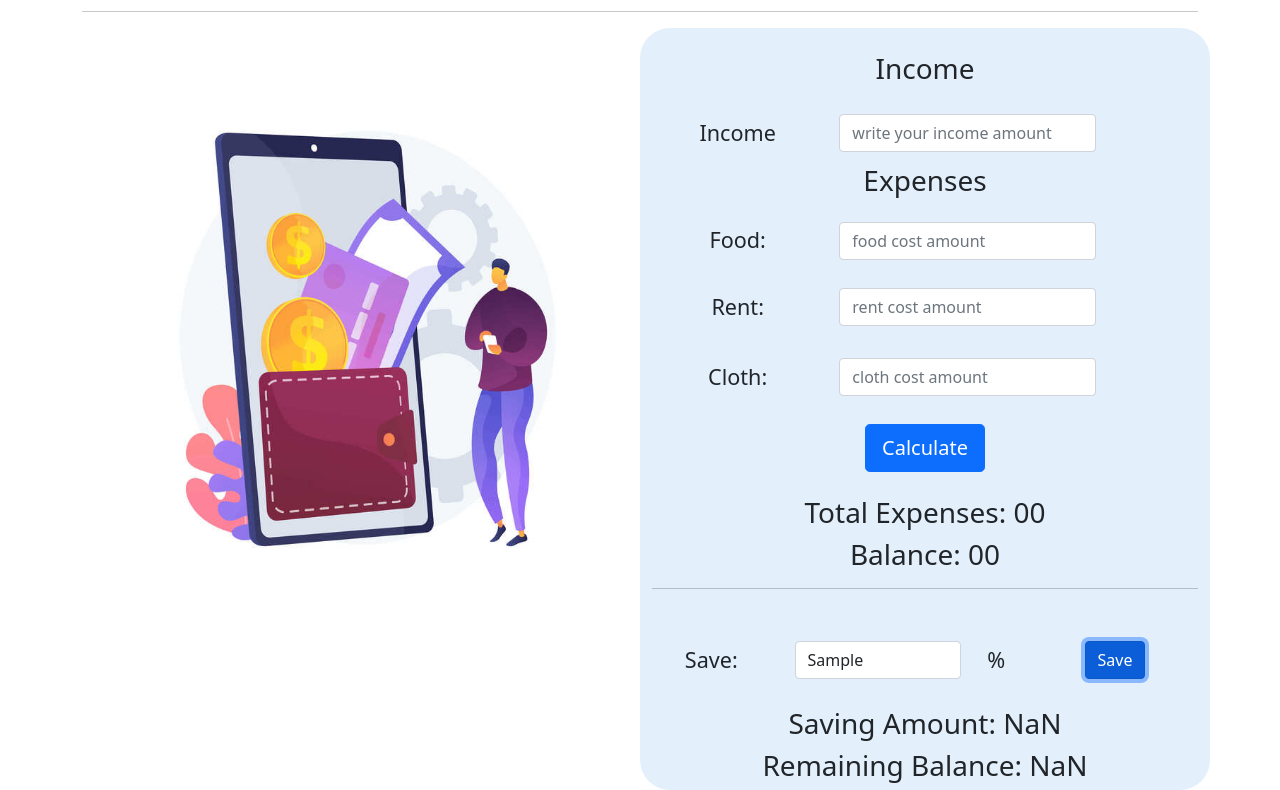
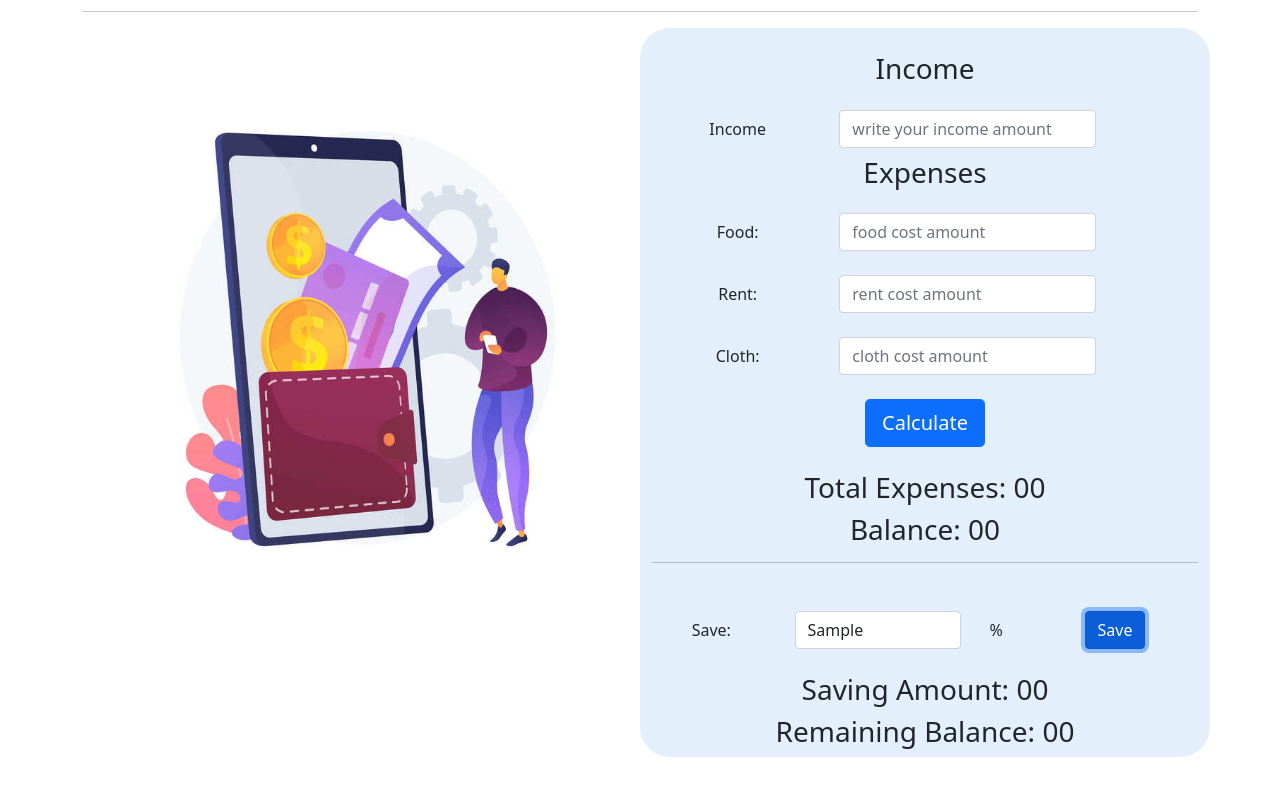
Before and after one commit to proalamin-247/money-master, a plain HTML site: page index.html in a window 1280 px wide. Both pictures are taken after typing "Sample" into the empty fields and a click on the button "Save". Shown: the part 77-867 px from the top of the page. After the commit the page ends 834 px from the top, so only its background shows below. Drawn offline with nearby package versions, Linux system fonts and the light colour scheme.

Commit message:
code formating & comment & more error handale

```diff
--- a/index.html
+++ b/index.html
@@ -44,7 +44,7 @@
                 </div>
                 <div class="row g-3 align-items-center my-2">
                     <div class="col-auto col-lg-4">
-                      <label class="">Food:</label>
+                      <label class="item-style">Food:</label>
                     </div>
                     <div class="col-auto">
                       <input id="food-cost" type="text" class="form-control" placeholder="food cost amount">
@@ -86,18 +86,17 @@
                     <input id="saving-rate" type="text" class="form-control" placeholder="your saving rate (100%)">
                   </div>
                   <div class="col-1">
-                    <p class="ok">%</p>
+                    <p class="saving-icon">%</p>
                   </div>
                   <div class="col-4">
                     <button id="saving-btn" type="button" class="btn btn-primary">Save</button>
                   </div>
                   <div class="mt-4 text-center">
-                    <h3>Saving Amount: <span id="saving-amount">0</span></h3>
+                    <h3>Saving Amount: <span id="saving-amount">00</span></h3>
                     <h3>Remaining Balance: <span id="remaining-balance">00</span></h3>
                   </div>
               </div>
             <!-- saveing area END -->
-
             </div>
             <!-- calculation area END -->
           </div>
--- a/js/app.js
+++ b/js/app.js
@@ -1,11 +1,8 @@
 // get input value function
-function inputAmount(incomeValue){
+function inputAmount(incomeValue) {
     const getAmountInput = document.getElementById(incomeValue);
     const newAmountInput = getAmountInput.value;
     const amaountInput = parseFloat(newAmountInput);
-
-    // clear
-    // getAmountInput.value = ''; ইনপুট এর ভ্যালু গুলা ক্লিয়ার করবো নাকি করবো না ??
     return amaountInput;
 }
 
@@ -19,7 +16,7 @@ function inputAmount(incomeValue){
  */
 
 // total expemses amount
-function totalExpensesAmount(){
+function totalExpensesAmount() {
     const foodCost = inputAmount('food-cost');
     const rentCost = inputAmount('rent-cost');
     const clothCost = inputAmount('cloth-cost');
@@ -31,51 +28,22 @@ const defaultBalanceFiled = document.getElementById('total-expenses');
 const defaultBalanceText = defaultBalanceFiled.innerText;
 const totaldefaultBalance = parseFloat(defaultBalanceText);
 
-document.getElementById('calculate-btn').addEventListener('click', function(){
+document.getElementById('calculate-btn').addEventListener('click', function () {
 
     const myIncomeAmount = inputAmount('income-input');
-    // console.log(myIncomeAmount);
-
-    const foodCost = inputAmount('food-cost');
-    const foodCostTotal = foodCost;
-    // console.log(foodCost);
-
-    const rentCost = inputAmount('rent-cost');
-    const rentCostTotal = rentCost;
-    // console.log(rentCost);
-
-    const clothCost = inputAmount('cloth-cost');
-    const clothCostTotal = clothCost;
-    // console.log(clothCost);
-
-    // let totalExpenses = defaultBalance('total-expenses');
-    // let totalExpensesAmount = foodCostTotal + rentCostTotal + clothCostTotal;
-    // console.log(totalExpensesAmount);
-    // totalExpenses.innerText = totalExpensesAmount;
-
-    // const mainBalance = defaultBalance('main-balance');
-    // myIncomeAmount.value = mainBalance.innerText;
-
-    // const defaultBalanceFiled = document.getElementById('total-expenses');
-    // const defaultBalanceText = defaultBalanceFiled.innerText;
-    // const totaldefaultBalance = parseFloat(defaultBalanceText);
 
     const balanceAmountField = document.getElementById('main-balance');
     const balanceAmountText = balanceAmountField.innerText;
     const balanceAmountRemain = parseFloat(balanceAmountText);
 
-    // const totalExpenses = totaldefaultBalance + foodCost + rentCost + clothCost;
     const totalExpenses = totalExpensesAmount();
-    // defaultBalanceFiled.innerText = totalExpenses;
+    const newBalanceRemain = myIncomeAmount - totalExpenses;
 
-    const newBalanceRemain = myIncomeAmount - totalExpenses;
-    // balanceAmountField.innerText = newBalanceRemain;
-
-    if(totalExpenses > 0 && newBalanceRemain > 0){
+    if (totalExpenses > 0 && newBalanceRemain > 0) {
         defaultBalanceFiled.innerText = totalExpenses;
         balanceAmountField.innerText = newBalanceRemain;
     }
-    else if(totalExpenses > myIncomeAmount ){
+    else if (totalExpenses > myIncomeAmount) {
         alert('much more expenses')
     }
     else {
@@ -84,18 +52,17 @@ document.getElementById('calculate-btn').addEventListener('click', function(){
 
 })
 
-// save
-document.getElementById('saving-btn').addEventListener('click', function(){
+// saveing rate calculation
+document.getElementById('saving-btn').addEventListener('click', function () {
 
-    const savingAmountParsent = inputAmount('saving-rate');
-
+    const savingRate = inputAmount('saving-rate');
     const myIncomeAmount = inputAmount('income-input');
 
     const savingAmountField = document.getElementById('saving-amount');
     const savingAmountText = savingAmountField.innerText;
     const savingAmount = parseFloat(savingAmountText);
 
-    const newSavingAmount = myIncomeAmount * (savingAmountParsent/100);
+    const newSavingAmount = myIncomeAmount * (savingRate / 100);
     savingAmountField.innerText = newSavingAmount;
 
     const remainingBalanceField = document.getElementById('remaining-balance');
@@ -106,8 +73,13 @@ document.getElementById('saving-btn').addEventListener('click', function(){
     const balanceAmountText = balanceAmountField.innerText;
     const balanceAmountRemain = parseFloat(balanceAmountText);
 
-    const newBalanceRemain = balanceAmountRemain - newSavingAmount;
-    remainingBalanceField.innerText = newBalanceRemain;
-
+    if (balanceAmountField > savingAmountField ) {
+        const newBalanceRemain = balanceAmountRemain - newSavingAmount;
+        remainingBalanceField.innerText = newBalanceRemain;
+    }
+    else{
+        alert("not ENNNNNNNN");
+        savingAmountField.innerText = '00';
+    }
 
 })
--- a/style.css
+++ b/style.css
@@ -1,4 +1,4 @@
-main{
+.ok{
     font-size: 135%;
 }
 
@@ -7,6 +7,6 @@ main{
     background-color: rgba(213, 232, 250, 0.651);;
     border-radius: 30px;
 }
-.ok{
+.saving-icon{
     margin: auto;
 }
```
